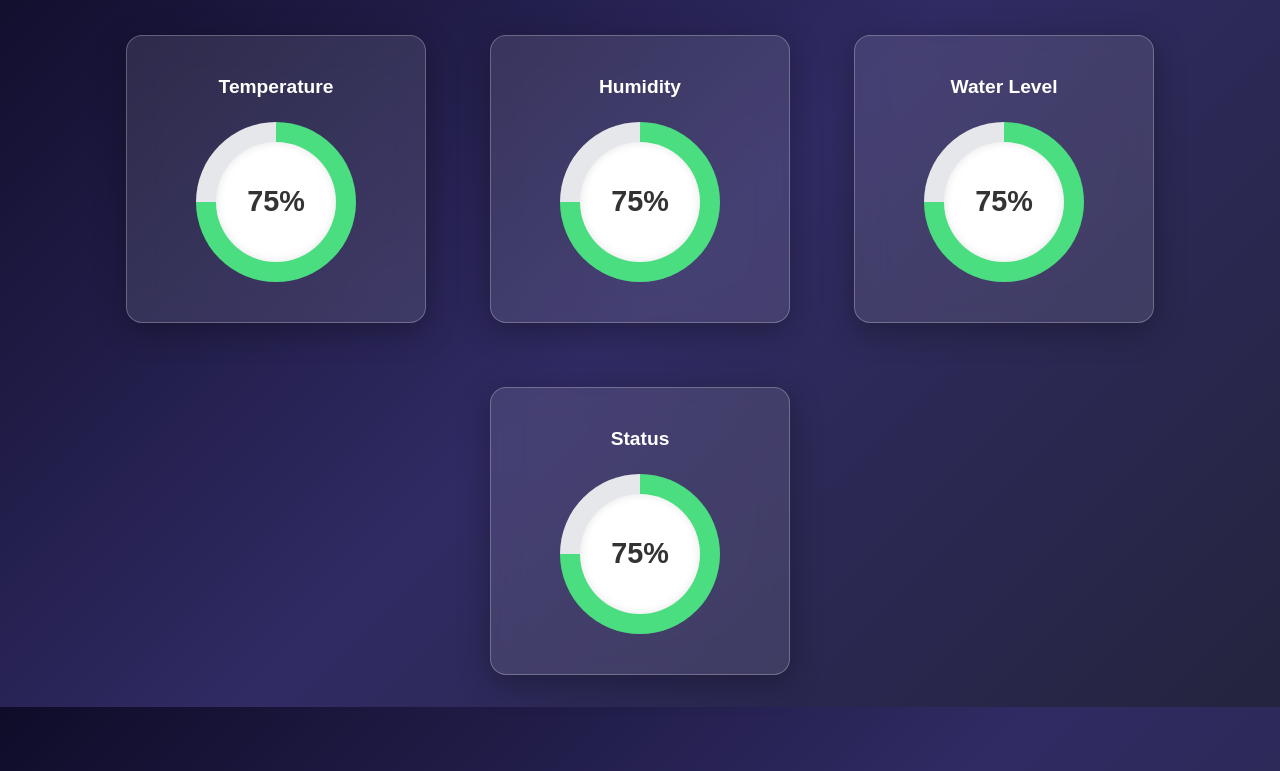
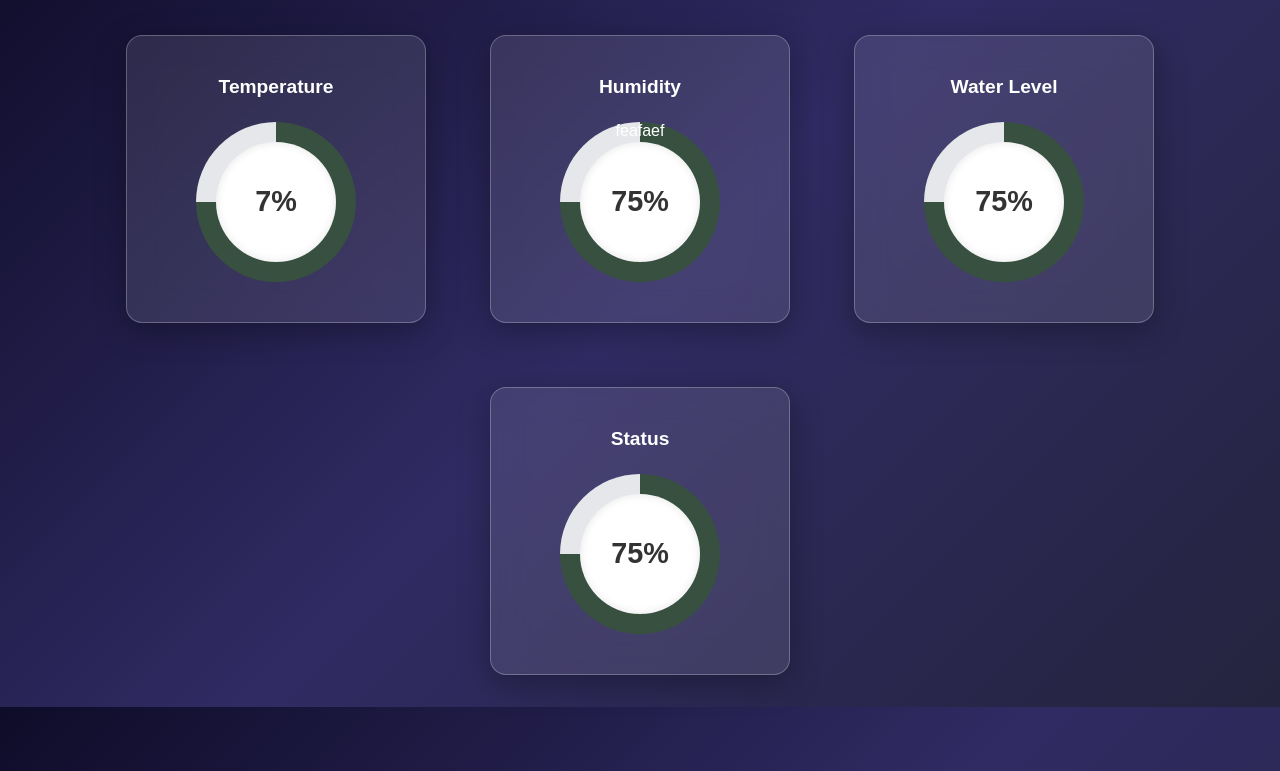
Before and after one commit to labliiiiiiiii/ARDUINO2, a website: page index.html in a window 1280 px wide. Shown: the part 93-864 px from the top of the page. Drawn offline with nearby package versions, Linux system fonts and the light colour scheme; no server answers.

Commit message:
V1 eto na ata fnal ata

```diff
--- a/index.html
+++ b/index.html
@@ -19,7 +19,7 @@
                     <div class="gauge-bg"></div>
                     <div class="gauge-fill"></div>
                     <div class="gauge-center">
-                        <span class="gauge-label">75%</span>
+                        <span class="gauge-label">7%</span>
                     </div>
                     </div>
                 </div>
@@ -31,7 +31,7 @@
                 <div class="gauge-container">
                     <div class="gauge" style="--percent: 75">
                     <div class="gauge-bg"></div>
-                    <div class="gauge-fill"></div>
+                    <div class="gauge-fill">feafaef</div>
                     <div class="gauge-center">
                         <span class="gauge-label">75%</span>
                     </div>
--- a/style.css
+++ b/style.css
@@ -10,7 +10,7 @@
     width: 160px;
     height: 160px;
     border-radius: 50%;
-    --start-color: #4ade80;
+    --start-color: #375040;
     --bg-color: #e5e7eb;
     --percent: 50;
   }
```
